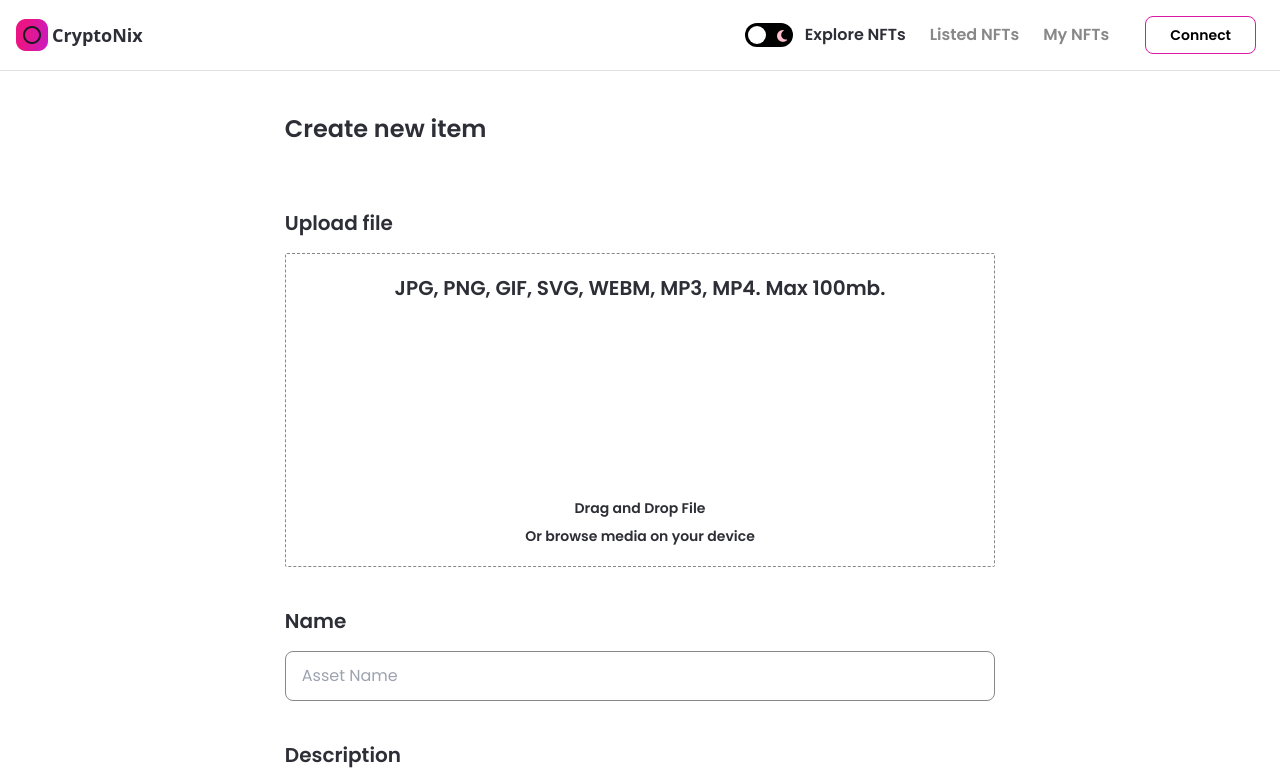
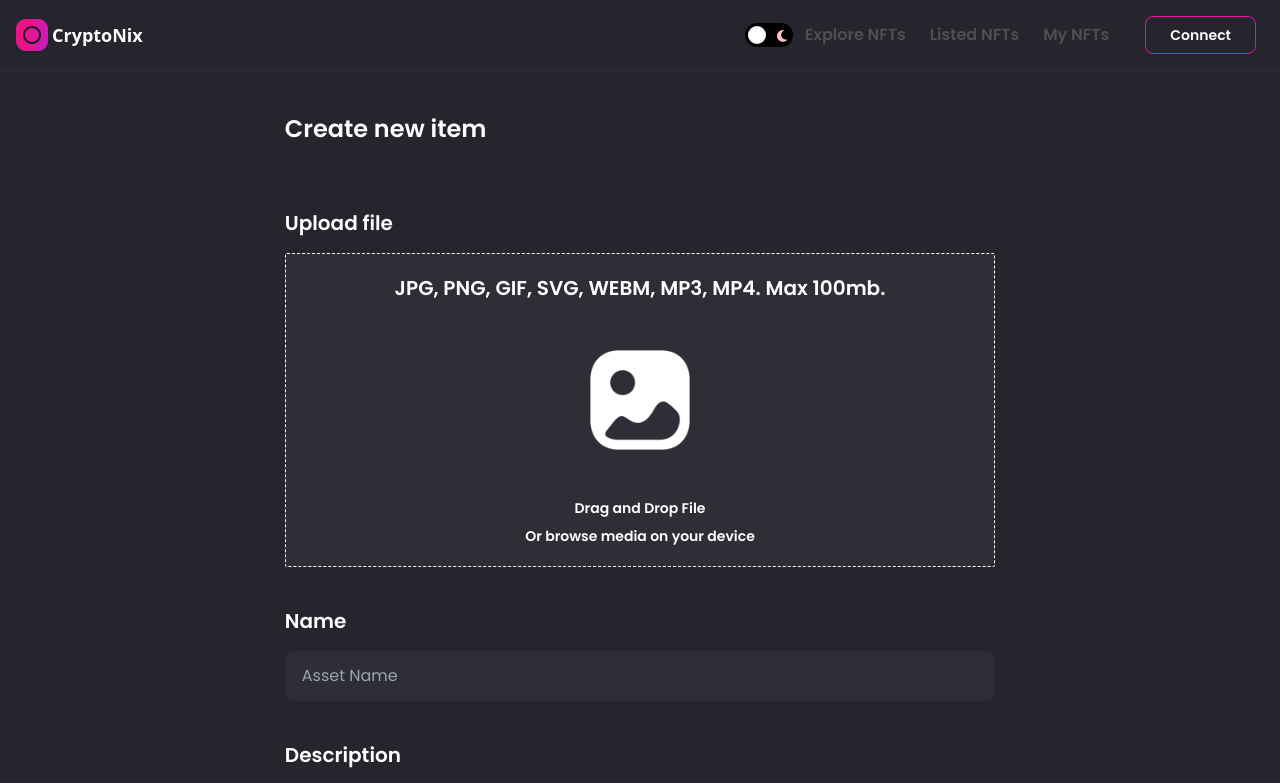
Before and after one commit to faisaljamil25/CryptoNix, a Next.js app: page /create-nft in a window 1280 px wide. Shown: the top 783 px of the page. Built offline with nearby package versions, Linux system fonts and the light colour scheme; what ipfs-http-client would draw is missing.

Commit message:
fix: minor bugs

```diff
--- a/context/NFTContext.tsx
+++ b/context/NFTContext.tsx
@@ -87,8 +87,8 @@ export const NFTProvider: React.FC<{ children: React.ReactNode }> = ({
     const contract = fetchContract(provider);
 
     const data = await contract.fetchMarketItems();
-    console.log('data');
-    console.log(data);
+
+    // console.log(data);
 
     const items: nftType[] = await Promise.all(
       data.map(
--- a/src/components/Navbar.tsx
+++ b/src/components/Navbar.tsx
@@ -1,4 +1,10 @@
-import React, { Dispatch, SetStateAction, useContext, useState } from 'react';
+import React, {
+  Dispatch,
+  SetStateAction,
+  useContext,
+  useEffect,
+  useState,
+} from 'react';
 import { NextRouter, useRouter } from 'next/router';
 import { useTheme } from 'next-themes';
 import Image from 'next/image';
@@ -92,11 +98,51 @@ const ButtonGroup: React.FC<ButtonGroupProps> = ({ setActive, router }) => {
   );
 };
 
+const checkActive = (
+  active: string,
+  setActive: Dispatch<SetStateAction<string>>,
+  router: NextRouter
+) => {
+  switch (router.pathname) {
+    case '/':
+      if (active !== 'Explore NFTs') setActive('Explore NFTs');
+      break;
+    case '/created-nfts':
+      if (active !== 'Listed NFTs') setActive('Listed NFTs');
+      break;
+    case '/my-nfts':
+      if (active !== 'My NFTs') setActive('My NFTs');
+      break;
+    case '/create-nft':
+      if (active !== '') setActive('');
+      break;
+    default:
+      setActive('');
+  }
+};
+
 const Navbar = () => {
   const { theme, setTheme } = useTheme();
   const [active, setActive] = useState<string>('Explore NFTs');
   const [isOpen, setIsOpen] = useState<boolean>(false);
   const router = useRouter();
+
+  useEffect(() => {
+    setTheme('dark');
+  }, []);
+
+  useEffect(() => {
+    checkActive(active, setActive, router);
+  }, [router.pathname]);
+
+  useEffect(() => {
+    // disable body scroll when navbar is open
+    if (isOpen) {
+      document.body.style.overflow = 'hidden';
+    } else {
+      document.body.style.overflow = 'visible';
+    }
+  }, [isOpen]);
 
   return (
     <nav className='flexBetween w-full fixed z-10 p-4 flex-row border-b dark:bg-nft-dark bg-white dark:border-nft-black-1 border-nft-gray-1'>
@@ -197,7 +243,7 @@ const Navbar = () => {
               <MenuItems
                 active={active}
                 setActive={setActive}
-                isMobile
+                isMobile={true}
                 setIsOpen={setIsOpen}
               />
             </div>
```
